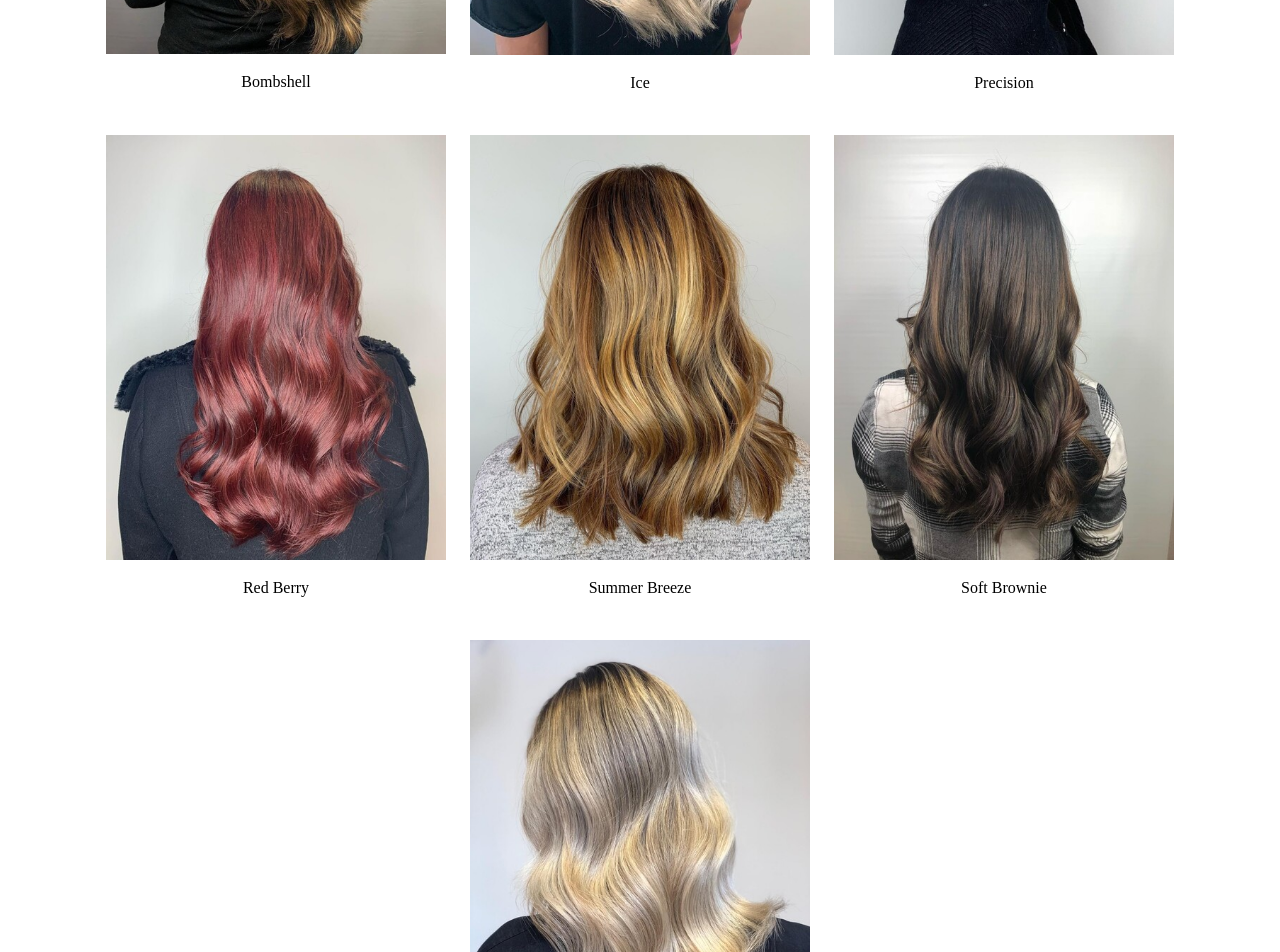
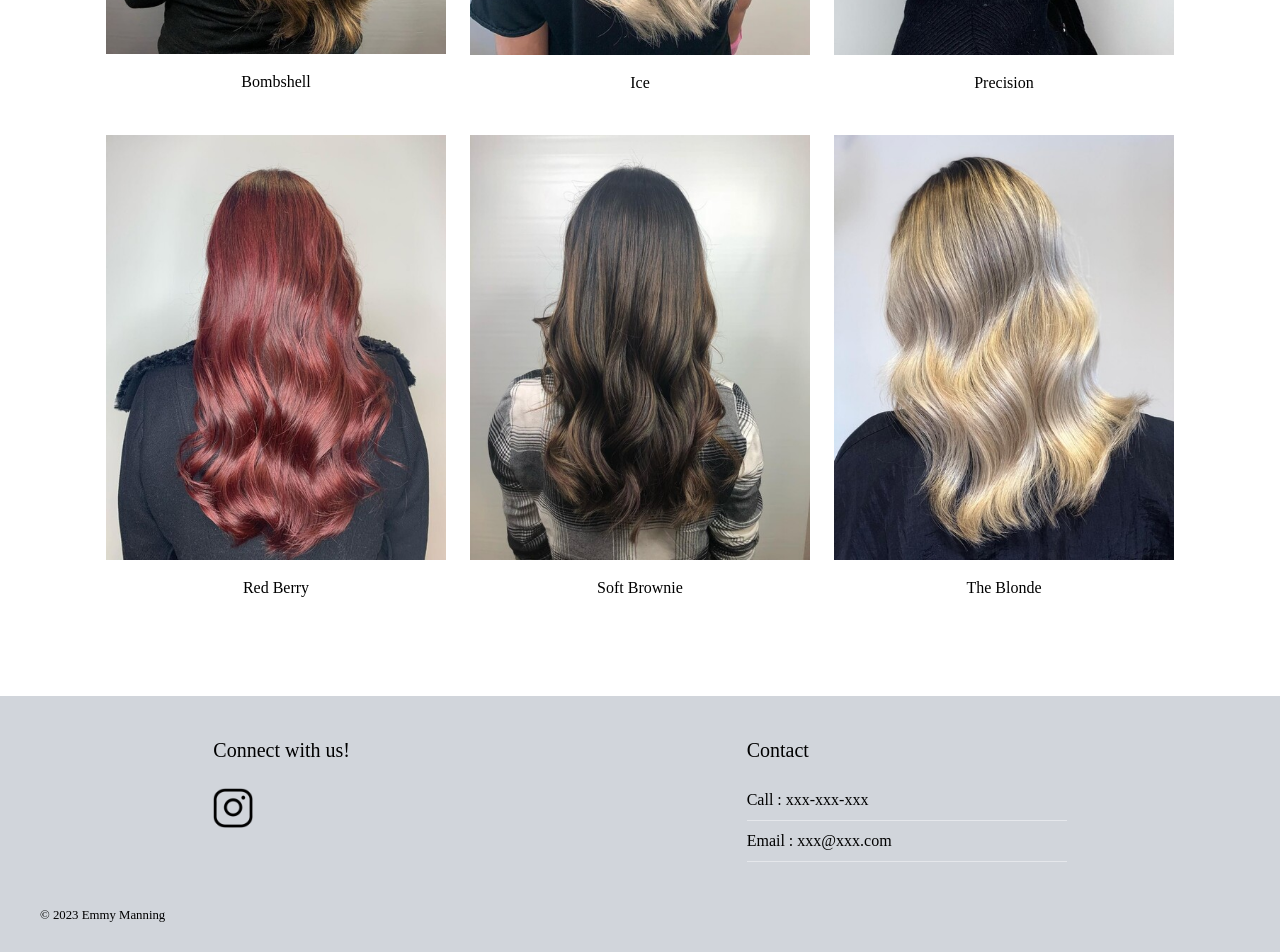
Before and after one commit to eobcre/salon-react, a React (Vite) app: page /gallery in a window 1280 px wide. Shown: the part 680-1632 px from the top of the page. Built offline with nearby package versions, Linux system fonts and the light colour scheme; the HTML template or start-up script is replaced by a standard one.

Commit message:
img loop in map fixed

```diff
--- a/src/sections/Gallery.jsx
+++ b/src/sections/Gallery.jsx
@@ -1,46 +1,17 @@
-// img
-import Bombshell from '../assets/gallery/bombshell.jpg';
-import Ice from '../assets/gallery/ice.jpg';
-import Precision from '../assets/gallery/precision.jpg';
-import RedBerry from '../assets/gallery/red-berry.jpg';
-import SummerBreeze from '../assets/gallery/summer-breeze.jpg';
-import SoftBrownie from '../assets/gallery/soft-brownie.jpg';
-import TheBlonde from '../assets/gallery/the-blonde.jpg';
+import { data } from '../utils/data';
 
 export const Gallery = () => {
   return (
-    <div>
+    <>
       <p className='title-st'>Gallery</p>
       <div className='flex flex-wrap justify-center gap-6'>
-        <figure>
-          <img src={Bombshell} alt='Image' width='340' height='420' />
-          <figcaption className='text-center p-4'>Bombshell</figcaption>
-        </figure>
-        <figure>
-          <img src={Ice} alt='Image' width='340' height='420' />
-          <figcaption className='text-center p-4'>Ice</figcaption>
-        </figure>
-        <figure>
-          <img src={Precision} alt='Image' width='340' height='420' />
-          <figcaption className='text-center p-4'>Precision</figcaption>
-        </figure>
-        <figure>
-          <img src={RedBerry} alt='Image' width='340' height='420' />
-          <figcaption className='text-center p-4'>Red Berry</figcaption>
-        </figure>
-        <figure>
-          <img src={SummerBreeze} alt='Image' width='340' height='420' />
-          <figcaption className='text-center p-4'>Summer Breeze</figcaption>
-        </figure>
-        <figure>
-          <img src={SoftBrownie} alt='Image' width='340' height='420' />
-          <figcaption className='text-center p-4'>Soft Brownie</figcaption>
-        </figure>
-        <figure>
-          <img src={TheBlonde} alt='Image' width='340' height='420' />
-          <figcaption className='text-center p-4'>The Blonde</figcaption>
-        </figure>
+        {data.map(({ name, src }, index) => (
+          <figure>
+            <img src={src} alt={`Image ${index}`} width='340' height='420' />
+            <figcaption className='text-center p-4'>{name}</figcaption>
+          </figure>
+        ))}
       </div>
-    </div>
+    </>
   );
 };
```
